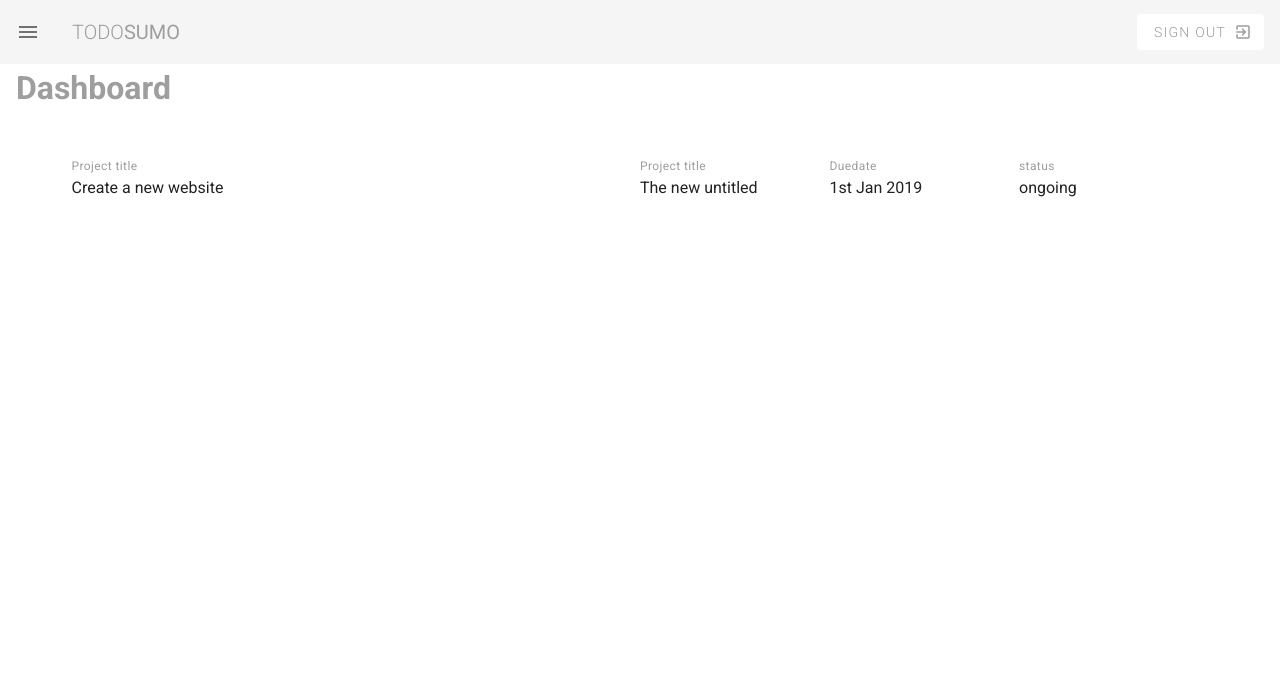
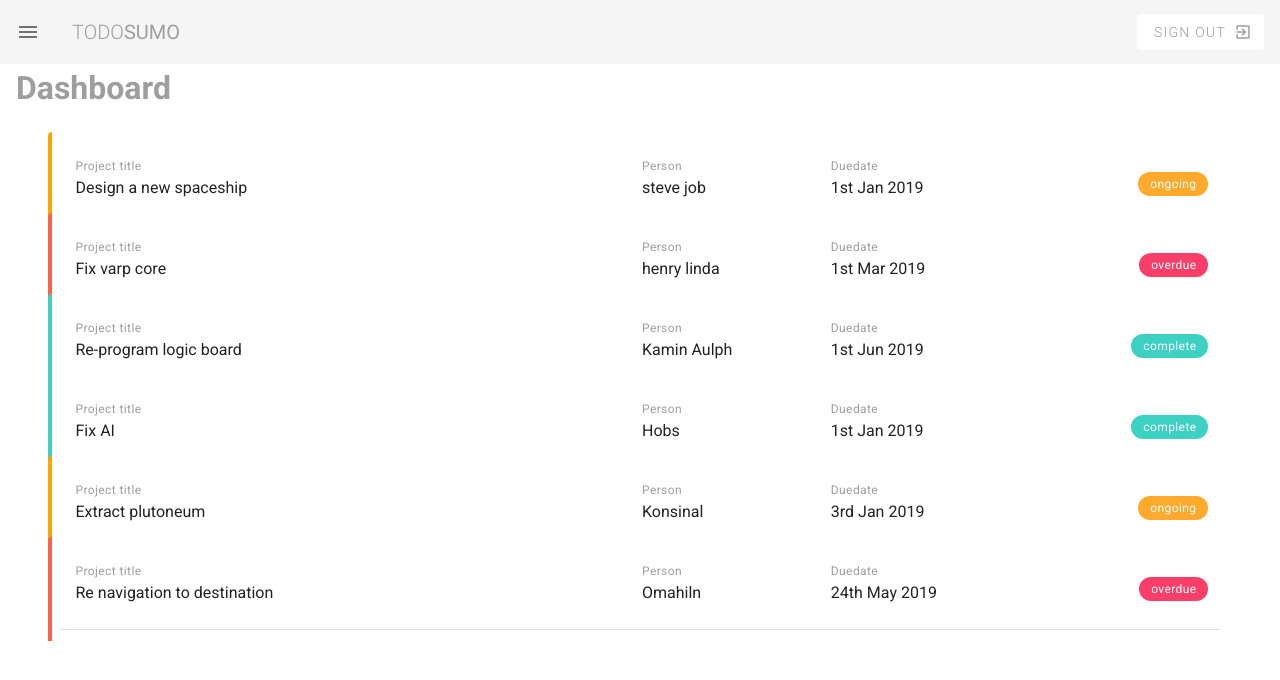
Before and after one commit to max003003003/vuetify-dashboard-tutorial, a Vue app: page /#/ in a window 1280 px wide. Shown: the top 680 px of the page. Built offline with nearby package versions, Linux system fonts and the light colour scheme.

Commit message:
Fix margin

```diff
--- a/src/views/Dashboard.vue
+++ b/src/views/Dashboard.vue
@@ -1,23 +1,24 @@
 <template>
   <div class="dashboard">
   <h1 class="subheading grey--text">Dashboard</h1>
-  <v-container class="my-5">
-       <v-card flat class="pa-6">
-         <v-layout row wrap>
+<v-container my-5>
+
+       <v-card flat v-for="project in projects" :key="project.title">
+         <v-layout row wrap :class="`pa-6 project ${project.status}`">
            <v-flex xs12 md6>
               <div class="caption grey--text">
                  Project title
               </div>
              <div>
-                 Create a new website
+                  {{ project.title }}
               </div>
            </v-flex>
            <v-flex xs6 sm4 md2>
               <div class="caption grey--text">
-                Project title
+                Person
               </div>
               <div>
-                The new untitled
+                {{ project.person}}
               </div>
            </v-flex>
            <v-flex xs6 sm4 md2>
@@ -25,25 +26,67 @@
                 Duedate
               </div>
               <div>
-                1st Jan 2019
+                {{project.due}}
               </div>
            </v-flex>
            <v-flex xs6 sm4 md2>
-              <div class="caption grey--text">
-                status
-              </div>
-              <div>
-              ongoing
+              <div class="float-right">
+                  <v-chip small active :class="`${project.status} white--text caption my-4`">
+                    {{ project.status}}
+                  </v-chip>
             </div>
            </v-flex>
          </v-layout>
+         <v-divider>
+
+         </v-divider>
        </v-card>
+
   </v-container>
   </div>
 </template>
 
 <script>
 export default {
+  data () {
+    return {
+      projects: [
+        { title: 'Design a new spaceship', person: 'steve job', due: '1st Jan 2019', status: 'ongoing', content: 'Lorem voluptate incididunt cupidatat occaecat exercitation. Ex voluptate qui exercitation cupidatat voluptate labore. Ex esse voluptate quis aliqua aliqua commodo esse deserunt est et. Ad adipisicing nulla veniam labore in incididunt dolor Lorem velit ullamco ullamco. Anim elit deserunt do enim. Ea commodo culpa dolore ut tempor nostrud non dolor ex officia deserunt ut. Exercitation proident cillum duis cillum ea nisi.' },
+        { title: 'Fix varp core', person: 'henry linda', due: '1st Mar 2019', status: 'overdue', content: 'Lorem voluptate incididunt cupidatat occaecat exercitation. Ex voluptate qui exercitation cupidatat voluptate labore. Ex esse voluptate quis aliqua aliqua commodo esse deserunt est et. Ad adipisicing nulla veniam labore in incididunt dolor Lorem velit ullamco ullamco. Anim elit deserunt do enim. Ea commodo culpa dolore ut tempor nostrud non dolor ex officia deserunt ut. Exercitation proident cillum duis cillum ea nisi.' },
+        { title: 'Re-program logic board', person: 'Kamin Aulph', due: '1st Jun 2019', status: 'complete', content: 'Lorem voluptate incididunt cupidatat occaecat exercitation. Ex voluptate qui exercitation cupidatat voluptate labore. Ex esse voluptate quis aliqua aliqua commodo esse deserunt est et. Ad adipisicing nulla veniam labore in incididunt dolor Lorem velit ullamco ullamco. Anim elit deserunt do enim. Ea commodo culpa dolore ut tempor nostrud non dolor ex officia deserunt ut. Exercitation proident cillum duis cillum ea nisi.' },
+        { title: 'Fix AI ', person: 'Hobs', due: '1st Jan 2019', status: 'complete', content: 'Lorem voluptate incididunt cupidatat occaecat exercitation. Ex voluptate qui exercitation cupidatat voluptate labore. Ex esse voluptate quis aliqua aliqua commodo esse deserunt est et. Ad adipisicing nulla veniam labore in incididunt dolor Lorem velit ullamco ullamco. Anim elit deserunt do enim. Ea commodo culpa dolore ut tempor nostrud non dolor ex officia deserunt ut. Exercitation proident cillum duis cillum ea nisi.' },
+        { title: 'Extract plutoneum', person: 'Konsinal', due: '3rd Jan 2019', status: 'ongoing', content: 'Lorem voluptate incididunt cupidatat occaecat exercitation. Ex voluptate qui exercitation cupidatat voluptate labore. Ex esse voluptate quis aliqua aliqua commodo esse deserunt est et. Ad adipisicing nulla veniam labore in incididunt dolor Lorem velit ullamco ullamco. Anim elit deserunt do enim. Ea commodo culpa dolore ut tempor nostrud non dolor ex officia deserunt ut. Exercitation proident cillum duis cillum ea nisi.' },
+        { title: 'Re navigation to destination', person: 'Omahiln', due: '24th May 2019', status: 'overdue', content: 'Lorem voluptate incididunt cupidatat occaecat exercitation. Ex voluptate qui exercitation cupidatat voluptate labore. Ex esse voluptate quis aliqua aliqua commodo esse deserunt est et. Ad adipisicing nulla veniam labore in incididunt dolor Lorem velit ullamco ullamco. Anim elit deserunt do enim. Ea commodo culpa dolore ut tempor nostrud non dolor ex officia deserunt ut. Exercitation proident cillum duis cillum ea nisi.' }
 
+      ]
+    }
+  }
 }
 </script>
+<style>
+.project.complete {
+  border-left: 4px solid #3cd1c2;
+}
+
+.project.ongoing {
+  border-left: 4px solid orange;
+}
+.project.overdue {
+  border-left: 4px solid tomato;
+}
+
+.v-chip.complete {
+  background: #3cd1c2  !important;
+}
+
+.v-chip.ongoing {
+  background: #ffaa2c !important;
+}
+.v-chip.overdue {
+  background: #f83e69 !important;
+}
+.row {
+  margin-left: 0px;
+  margin-top: 0px;
+}
+</style>
```
